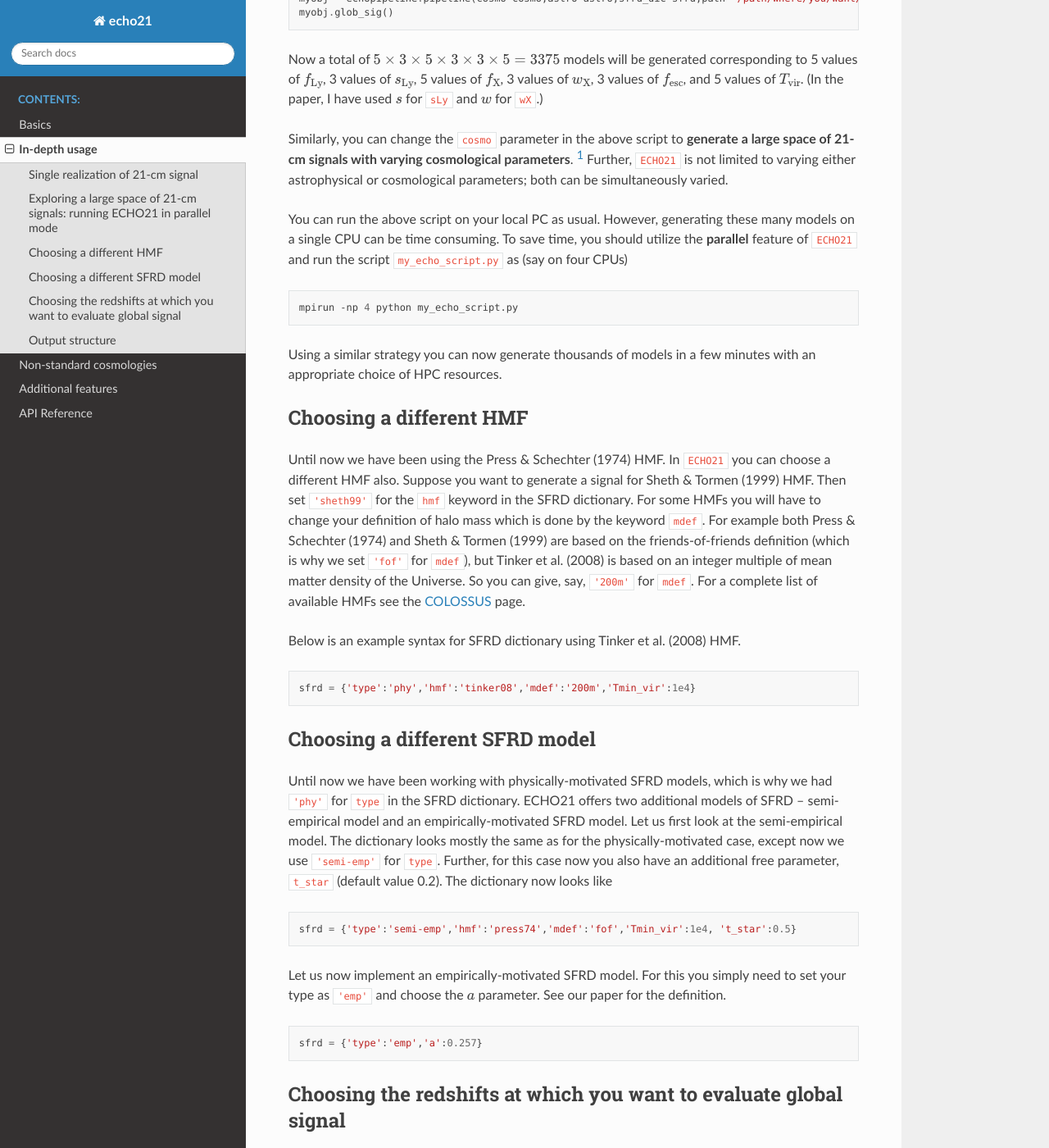
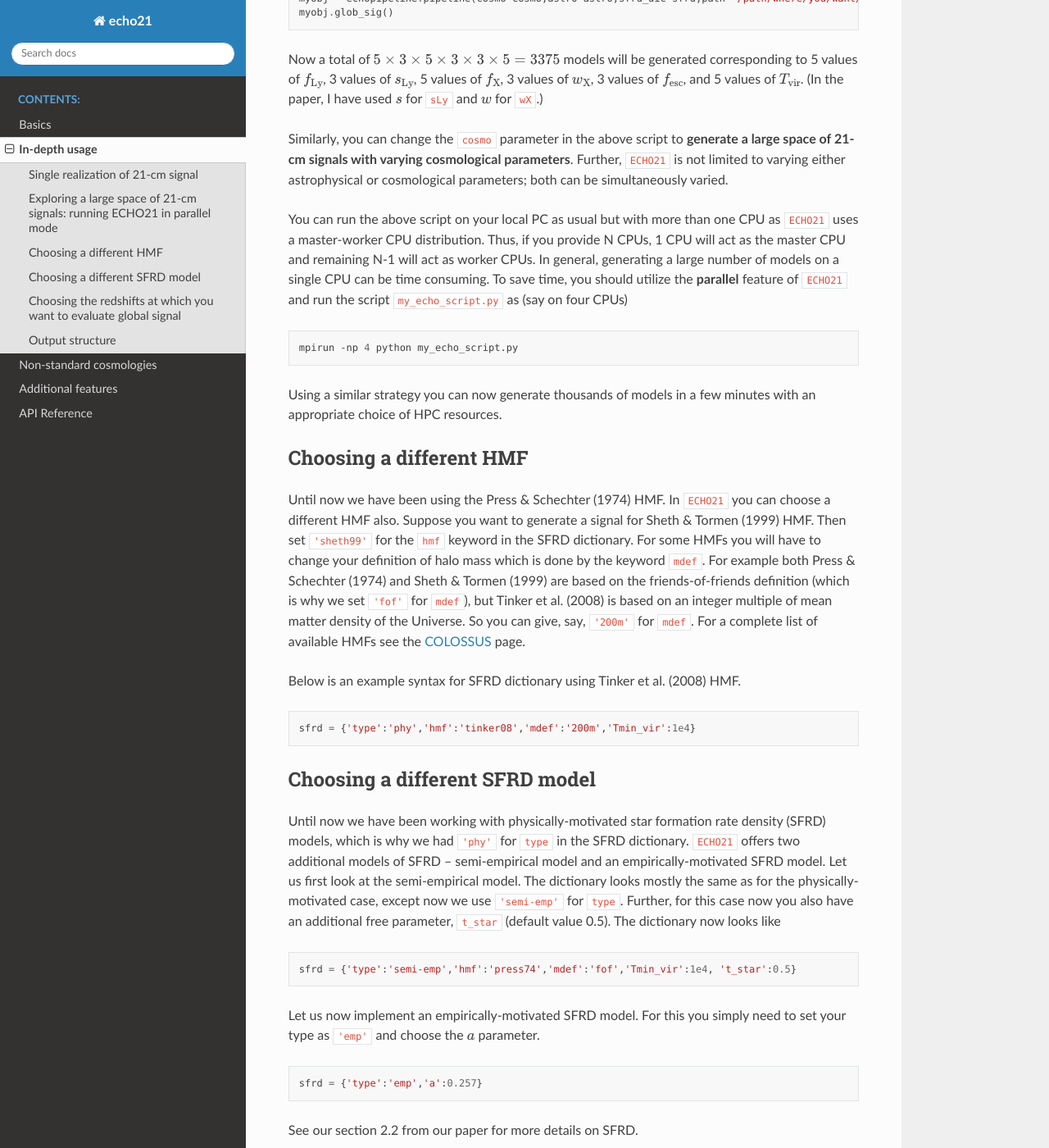
Before and after one commit to shikharmittal04/echo21, a Sphinx documentation site: the page built from docs/detexp.rst, in a window 1280 px wide and 1400 px high, scrolled down 1784 px. Shown: the whole window at 82% size. Built offline with Sphinx 7.4.7 and the Read the Docs theme 3.1.0, drawn with Linux system fonts in a browser that asks for light colours; some of the changed text lies outside the part shown.

Commit message:
Updating documentation

```diff
--- a/docs/detexp.rst
+++ b/docs/detexp.rst
@@ -74,11 +74,11 @@ Thus, **the complete script to generate a large space of 21-cm signals with vary
 
 Now a total of :math:`5\times3\times5\times3\times3\times5=3375` models will be generated corresponding to 5 values of :math:`f_{\mathrm{Ly}}`, 3 values of :math:`s_{\mathrm{Ly}}`, 5 values of :math:`f_{\mathrm{X}}`, 3 values of :math:`w_{\mathrm{X}}`, 3 values of :math:`f_{\mathrm{esc}}`, and 5 values of :math:`T_{\mathrm{vir}}`. (In the paper, I have used :math:`s` for ``sLy`` and :math:`w` for ``wX``.)
 
-Similarly, you can change the ``cosmo`` parameter in the above script to **generate a large space of 21-cm signals with varying cosmological parameters**. [#f1]_ Further, ``ECHO21`` is not limited to varying either astrophysical or cosmological parameters; both can be simultaneously varied.
+Similarly, you can change the ``cosmo`` parameter in the above script to **generate a large space of 21-cm signals with varying cosmological parameters**. Further, ``ECHO21`` is not limited to varying either astrophysical or cosmological parameters; both can be simultaneously varied.
 
 
 
-You can run the above script on your local PC as usual. However, generating these many models on a single CPU can be time consuming. To save time, you should utilize the **parallel** feature of ``ECHO21`` and run the script ``my_echo_script.py`` as (say on four CPUs)
+You can run the above script on your local PC as usual but with more than one CPU as ``ECHO21`` uses a master-worker CPU distribution. Thus, if you provide N CPUs, 1 CPU will act as the master CPU and remaining N-1 will act as worker CPUs. In general, generating a large number of models on a single CPU can be time consuming. To save time, you should utilize the **parallel** feature of ``ECHO21`` and run the script ``my_echo_script.py`` as (say on four CPUs)
 
 .. code:: bash
 
@@ -102,17 +102,20 @@ Below is an example syntax for SFRD dictionary using Tinker et al. (2008) HMF.
 Choosing a different SFRD model
 ^^^^^^^^^^^^^^^^^^^^^^^^^^^^^^^
 
-Until now we have been working with physically-motivated SFRD models, which is why we had ``'phy'`` for ``type`` in the SFRD dictionary. ECHO21 offers two additional models of SFRD -- semi-empirical model and an empirically-motivated SFRD model. Let us first look at the semi-empirical model. The dictionary looks mostly the same as for the physically-motivated case, except now we use ``'semi-emp'`` for ``type``. Further, for this case now you also have an additional free parameter, ``t_star`` (default value 0.2). The dictionary now looks like
+Until now we have been working with physically-motivated star formation rate density (SFRD) models, which is why we had ``'phy'`` for ``type`` in the SFRD dictionary. ``ECHO21`` offers two additional models of SFRD -- semi-empirical model and an empirically-motivated SFRD model. Let us first look at the semi-empirical model. The dictionary looks mostly the same as for the physically-motivated case, except now we use ``'semi-emp'`` for ``type``. Further, for this case now you also have an additional free parameter, ``t_star`` (default value 0.5). The dictionary now looks like
 
 .. code:: python
 
    sfrd = {'type':'semi-emp','hmf':'press74','mdef':'fof','Tmin_vir':1e4, 't_star':0.5}
 
-Let us now implement an empirically-motivated SFRD model. For this you simply need to set your type as ``'emp'`` and choose the :math:`a` parameter. See our paper for the definition.
+Let us now implement an empirically-motivated SFRD model. For this you simply need to set your type as ``'emp'`` and choose the :math:`a` parameter.
 
 .. code:: python
 
    sfrd = {'type':'emp','a':0.257}
+
+
+See our section 2.2 from our paper for more details on SFRD.
 
 
 Choosing the redshifts at which you want to evaluate global signal
@@ -160,6 +163,4 @@ Similarly, when you vary only the cosmological parameters, the global signal wil
 
 Finally, if you vary cosmological as well as astrophysical parameters then the output will be a 14D array. As before, first 7 dimensions will correspond to cosmological parameters, next 6 dimensions will correspond to astrophysical parameters and finally the last dimension corresponds to the 21-cm signal.
 
-.. rubric:: Footnotes
-
-.. [#f1] Note that currently, it is not possible to change the cosmological model itself in ``ECHO21``. So you will always be running a standard :math:`\Lambda` CDM cosmology.
+Often you may not want to vary all parameters. In this case corresponding to the parameter you want fixed the dimension will be of size 1 in ``T21`` array. To get rid of these redundant dimensions, simply use the ``numpy.squeeze`` function.
--- a/docs/idm.rst
+++ b/docs/idm.rst
@@ -7,12 +7,12 @@ Interacting dark matter model
 
 ``ECHO21`` can be used to study a special class of interacting dark matter model: Coulomb-like DM. We assume that all DM particles are Coulomb-like and that they can interact with all baryons. The interaction cross-section for such a system is given by :math:`\sigma(v_{\mathrm{b}\chi}) = \sigma_0(v_{\mathrm{b}\chi}/c)^{-4}`, where :math:`v_{\mathrm{b}\chi}` is the baryon-DM relative velocity. In addition to cooling, IDM leads to a suppression and delay in star formation. We follow the strategy outlined by `Driskell et al. (2022) <https://journals.aps.org/prd/abstract/10.1103/PhysRevD.106.103525>`__.
 
-IDM requires 2 additional parameters, namely :math:`m_{\chi}` (mass of Coulomb-like DM) and :math:`\sigma_{45}` (dimensionless cross-section, expressed as :math:`\sigma_0/10^{-45}\,\mathrm{m^2}`). If you want work with IDM, supply both these parameters in your ``cosmo`` dictionary. Note that :math:`m_{\chi}` should be provided in units of GeV. The ``cosmo`` dictionary now looks like
+IDM requires two additional parameters, namely :math:`m_{\chi}` (mass of Coulomb-like DM) and :math:`\sigma_{45}` (dimensionless cross-section, expressed as :math:`\sigma_0/10^{-45}\,\mathrm{m^2}`). If you want work with IDM, supply both these parameters in your ``cosmo`` dictionary. Note that :math:`m_{\chi}` should be provided in units of GeV. The ``cosmo`` dictionary now looks like
 
 .. code:: python
 
    cosmo = {'Ho':67.4,'Om_m':0.315,'Om_b':0.049,'sig8':0.811,'ns':0.965,'Tcmbo':2.725,'Yp':0.245, 'mx_gev':1.0,'sigm45':1.0}
 
-For the SFRD, you can work either with physically-motivated or semi-empirical model. The arguments ``'hmf'`` and ``'mdef'`` in the dictionary will be ignored since in the current version we work with only ``'tinker08'`` HMF.
+For the SFRD, you can work either with physically-motivated or semi-empirical model. The arguments ``'hmf'`` and ``'mdef'`` in the dictionary will be ignored since in the current version we work with only ``'tinker08'`` HMF. Further, IDM can be run only for some specific values of :math:`m_{\chi}` and :math:`\sigma_{45}`. These are 15 numbers starting from :math:`10^{-4}` to :math:`10^{3}` separated by 0.5 dex.
 
-For IDM to run successfully, you should have a file called ``f_coll_idm.npz`` inside .echo21 folder in your home directory. This should be automatically downloaded in the right location when you install ``ECHO21``. In case it does not, download this file from ``ECHO21``'s GitHub page and put in a folder .echo21 in your home directory.
+.. For IDM to run successfully, you should have a file called ``f_coll_idm.npz`` inside .echo21 folder in your home directory. This should be automatically downloaded in the right location when you install ``ECHO21``. In case it does not, download this file from ``ECHO21``'s GitHub page and put in a folder .echo21 in your home directory.
```
Also changed, not shown: other parts of docs/detexp.rst (+3 -3 lines), docs/basics.rst (+6 -2 lines), 3 other files.
